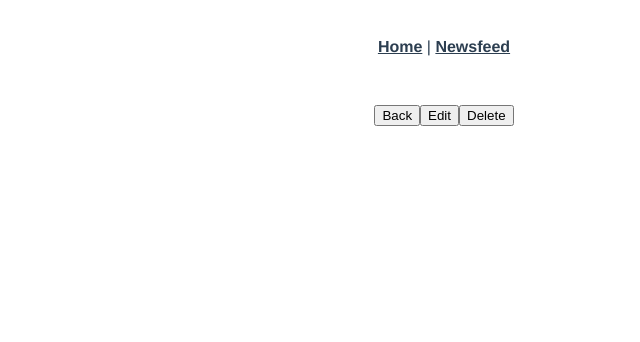
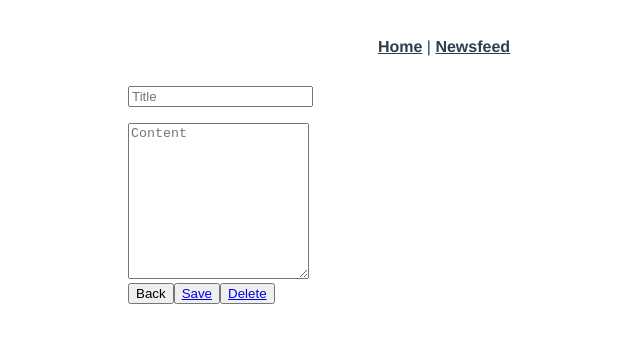
Before and after one commit to catidkarrell/newsfeed, a Vue app: page /posts/1 in a window 1280 px wide. Shown: the top 342 px of the page, without its empty margins (196-836 px from the left). Built offline with nearby package versions, Linux system fonts and the light colour scheme.

Commit message:
fixed postlist and added delete, save

```diff
--- a/src/components/create-post.vue
+++ b/src/components/create-post.vue
@@ -107,6 +107,7 @@ div #postform > * {
   background: rgb(241, 241, 241);
   padding: 30px 30px 10px 30px;
   margin: 10px;
+  border-radius: 10px;
 }
 .buttons {
   display: flex;
--- a/src/components/details.vue
+++ b/src/components/details.vue
@@ -1,20 +1,27 @@
 <template>
-    <div class='post'>
+    <div id='post'>
         <div>
-            <h3>{{ post.title }}</h3>
-            <p></p>
-            <p>{{ post.text }}</p>
+            <form>
+              <input id="postTitle" placeholder="Title" v-model="post.title" required/>
+              <p></p>
+              <textarea rows="10" placeholder="Content" v-model="post.text" required>
+              </textarea>
+            </form>
             <div class='buttons'>
                 <button @click='$router.go(-1)'>Back</button>
-                <button>Edit</button>
-                <button @click.prevent='deletePost'>Delete</button>
+                <button @click.prevent='saveEdit'>
+                  <router-link id="newsfeed" to="/newsfeed">Save</router-link>
+                </button>
+                <button @click.prevent='deletePost' id='deleteButton'>
+                  <router-link id="newsfeed" to="/newsfeed">Delete</router-link>
+                </button>
             </div>
         </div>
     </div>
 </template>
 
 <script lang="ts">
-import { defineComponent, ref } from 'vue';
+import { defineComponent, ref, onMounted } from 'vue';
 import postData from '@/data/postData';
 import postInterface from '@/interface/dataInterface';
 
@@ -24,13 +31,36 @@ export default defineComponent({
   setup(props) {
     const key = ref(props.id);
     const posts = ref(postData);
-    const index = 0;
+    let index = 0;
 
     const post: postInterface = {
       title: '',
       text: '',
       id: '',
     };
+    onMounted(() => {
+      console.log('Mounted');
+    });
+
+    for (let i = 0; i < posts.value.length; i += 1) {
+      if (posts.value[i].id === props.id) {
+        console.log(posts.value[i].title);
+        console.log(posts.value[i].id);
+        post.title = posts.value[i].title;
+        post.text = posts.value[i].text;
+        post.id = posts.value[i].id;
+        index = i;
+        console.log(post);
+      }
+    }
+
+    function saveEdit() {
+      if (window.confirm('Confirm your post edits?')) {
+        alert('Saved');
+        posts.value.splice(index, 1, post);
+        console.log(posts);
+      }
+    }
 
     function deletePost() {
       if (window.confirm('Are you sure you want to delete?')) {
@@ -39,8 +69,24 @@ export default defineComponent({
       }
     }
     return {
-      key, post, posts, index, deletePost,
+      key, post, posts, index, deletePost, saveEdit,
     };
   },
 });
 </script>
+
+<style scoped>
+div #post {
+  display: grid;
+  grid-template-columns: repeat(auto-fit, minmax(100px, 1fr));
+  grid-auto-rows: minmax(200px, auto);
+  grid-gap: 0px;
+  max-width: 50%;
+  margin: 0 auto;
+  justify-content: left;
+  text-align: left;
+}
+#deletBtn {
+  background: rgb(129, 15, 38);
+}
+</style>
--- a/src/components/post-list.vue
+++ b/src/components/post-list.vue
@@ -1,19 +1,21 @@
 <template>
   <div class='post-list'>
     <div v-for="post in posts" :key="post.id">
-      <SinglePost :posts='posts' />
+      <router-link :to="{ name: 'Details', params: { id: post.id } }">
+        <h3>{{ post.title }}</h3>
+      </router-link>
+      <p></p>
+      <p>{{ post.text }}</p>
     </div>
   </div>
 </template>
 
 <script lang="ts">
 import { defineComponent } from 'vue';
-import SinglePost from './single-post.vue';
 
 export default defineComponent({
   name: 'postList',
-  props: ['posts'],
-  component: { SinglePost },
+  props: ['posts', 'post'],
   setup(props) {
     console.log(props.posts);
   },
@@ -24,8 +26,9 @@ export default defineComponent({
 .post-list > * {
   grid-column: 1/-1;
   background: rgb(214, 214, 214);
-  padding: 30px;
+  padding: 25px;
   margin: 10px;
+  border-radius: 10px;
 }
 .post-list {
   display: grid;
--- a/src/components/single-post.vue
+++ /dev/null
@@ -1,20 +0,0 @@
-<template>
-  <div>
-    <router-link :to="{ name: 'Details', params: { id: post.id } }">
-      <h3>{{ post.title }}</h3>
-    </router-link>
-    <p></p>
-    <p>{{ post.text }}</p>
-  </div>
-</template>
-
-<script lang="ts">
-import { defineComponent, onMounted, ref } from 'vue';
-
-export default defineComponent({
-  props: ['post'],
-});
-</script>
-<style>
-
-</style>
--- a/src/data/postData.ts
+++ b/src/data/postData.ts
@@ -2,7 +2,7 @@ import IPost from '@/interface/dataInterface';
 
 const postData: IPost[] = [
   {
-    title: 'Post 1',
+    title: 'The quick',
     text: 'The quick brown fox jumped over the lazy dog',
     id: 1,
   },
```
Also changed, not shown: src/composables/getPost.ts (deleted, +0 -11 lines), 2 other files (tests, documents, lock files or other folders).
